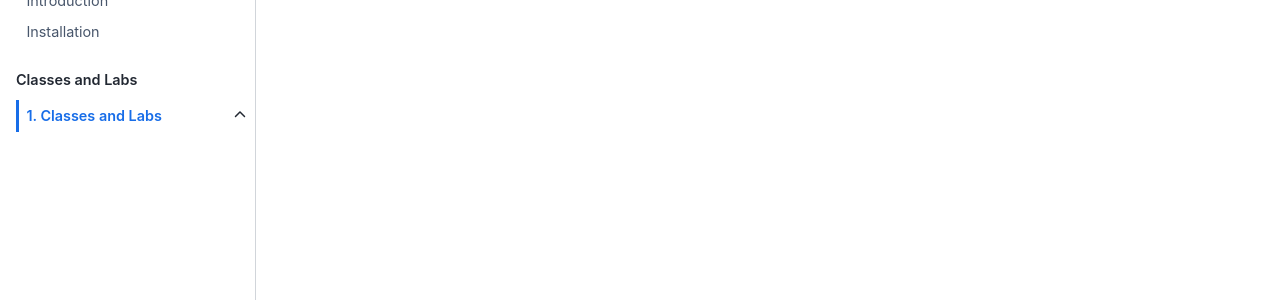
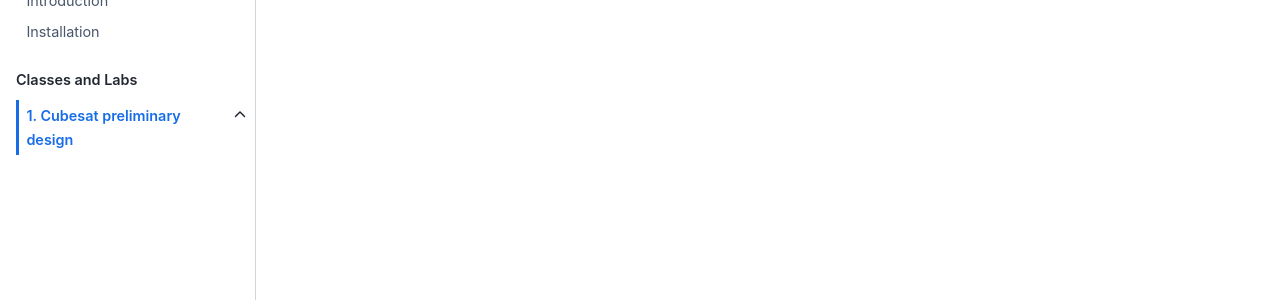
Before and after one commit to SizingLab/SystemsEngineeringIntroduction, a Jupyter Book: the page built from notebook/summary.md, in a window 1280 px wide. Shown: the part 247-547 px from the top of the page. Built offline with Jupyter Book 1.0.4 settings and Sphinx 7.4.7 and the Sphinx Book theme 1.1.4, drawn with Linux system fonts in a browser that asks for light colours; pages that are not in the unit, such as notebooks, are missing from menus.

Commit message:
Update _toc.yml

```diff
--- a/_toc.yml
+++ b/_toc.yml
@@ -10,6 +10,6 @@ parts:
   maxdepth: 2
   chapters:
   - file: notebook/summary
-    title: Classes and Labs
+    title: Cubesat preliminary design
     sections:
       - file: notebook/00.00-Introduction
```
